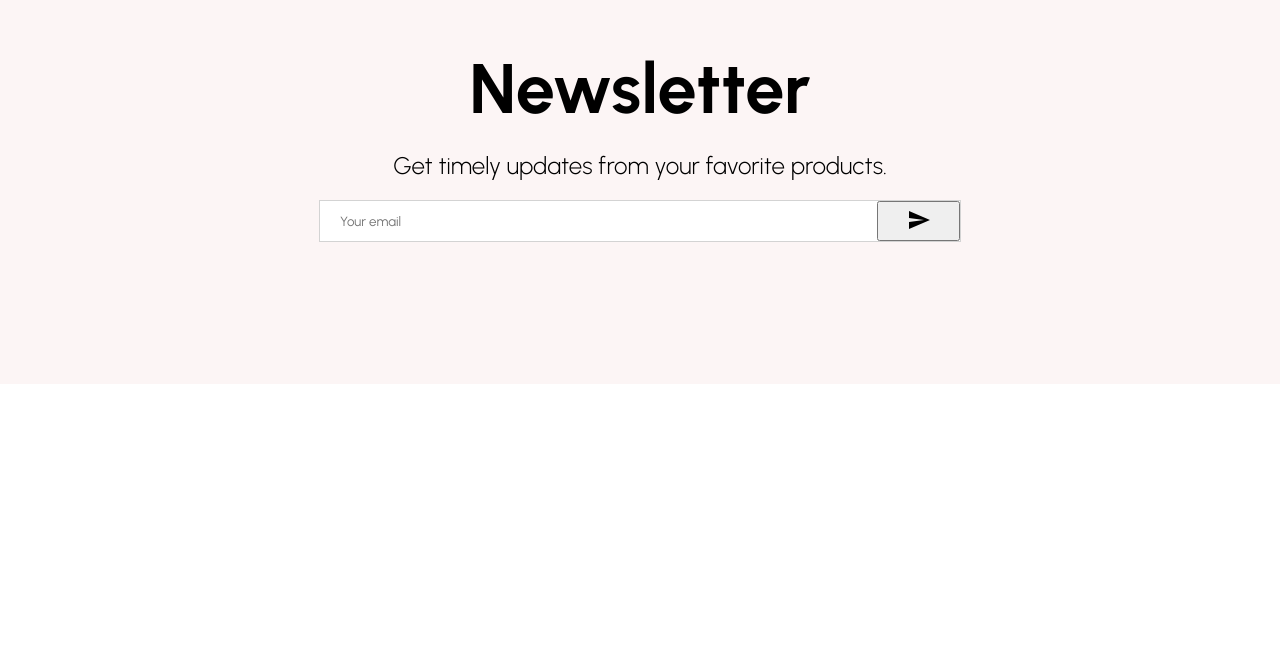
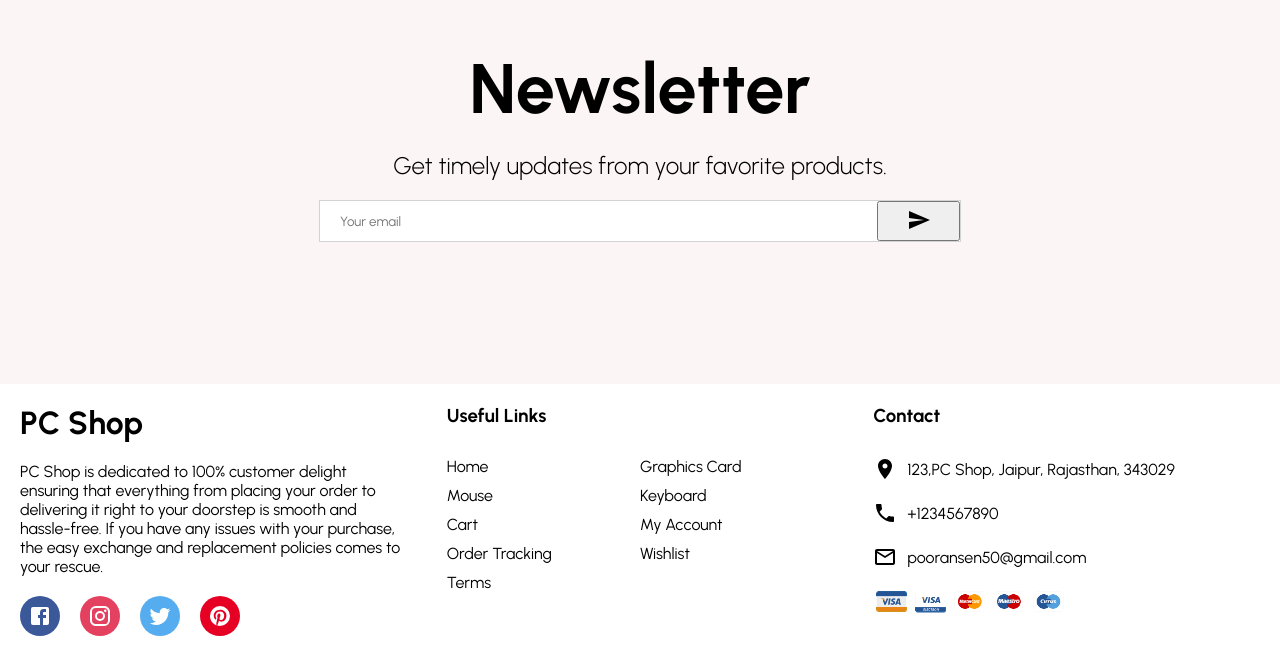
Before and after one commit to iampooran/ecommerce, a React (Create React App) app: page / in a window 1280 px wide. Shown: the part 2712-3368 px from the top of the page. Before the commit the page ends 3096 px from the top, so only its background shows below. Built offline with nearby package versions, Linux system fonts and the light colour scheme.

Commit message:
Footer Created

```diff
--- /dev/null
+++ b/src/components/Footer.jsx
@@ -0,0 +1,136 @@
+import { Facebook, Instagram, MailOutlined, Phone, Pinterest, Room, Twitter } from '@mui/icons-material';
+import styled from 'styled-components'
+
+import paymentMethod from "./Images/payment_method.png"
+
+
+const Container = styled.div`
+    display: flex;
+`;
+
+const Left = styled.div`
+    flex:1;
+    display: flex;
+    padding: 20px;
+    flex-direction: column;
+`;
+
+const Logo = styled.h1``;
+
+const Desc = styled.p`
+    margin: 20px 0px;
+`;
+
+const SocialContainer = styled.div`
+    display: flex;
+`;
+
+const SocialIcon= styled.div`
+    width: 40px;
+    height: 40px;
+    border-radius: 50%;
+    color: white;
+    background-color: #${props=>props.color};
+    display: flex;
+    align-items: center;
+    justify-content: center;
+    margin-right: 20px;
+`;
+
+const Center = styled.div`
+    flex:1;
+    padding: 20px;
+`;
+
+const Title = styled.h3`
+    margin-bottom: 30px;
+`;
+
+const List = styled.ul`
+    margin: 0;
+    padding: 0;
+    list-style: none;
+    display: flex;
+    flex-wrap: wrap;
+`;
+
+const ListItem = styled.li`
+    width: 50%;
+    margin-bottom: 10px;
+`;
+
+const Right = styled.div`
+    flex:1;
+    padding: 20px;
+`;
+
+const  ContactItem = styled.div`
+    margin-bottom: 20px;
+    display: flex;
+    align-items: center;
+`;
+
+const Payment = styled.img`
+    width: 50%;
+`;
+
+
+
+const Footer = () => {
+  return (
+    <Container>
+        <Left>
+
+            <Logo>PC Shop</Logo>
+            <Desc>PC Shop is dedicated to 100% customer delight ensuring that everything from placing your order to delivering it right to your doorstep is smooth and hassle-free. If you have any issues with your purchase, the easy exchange and replacement policies comes to your rescue.
+            </Desc>
+            <SocialContainer>
+                <SocialIcon color='3B5999'>
+                    <Facebook/>
+                </SocialIcon >
+                <SocialIcon color='E4405F'>
+                    <Instagram/>
+                </SocialIcon>
+                <SocialIcon color='55ACEE'>
+                    <Twitter/>
+                </SocialIcon>
+                <SocialIcon color='E60023'>
+                    <Pinterest/>
+                </SocialIcon>
+            </SocialContainer>
+        </Left>
+
+        <Center>
+            <Title>Useful Links</Title>
+            <List>
+                <ListItem>Home</ListItem>
+                <ListItem>Graphics Card</ListItem>
+                <ListItem>Mouse</ListItem>
+                <ListItem>Keyboard</ListItem>
+                <ListItem>Cart</ListItem>
+                <ListItem>My Account</ListItem>
+                <ListItem>Order Tracking</ListItem>
+                <ListItem>Wishlist</ListItem>
+                <ListItem>Terms</ListItem>
+            </List>
+        </Center>
+
+
+        <Right>
+            <Title>Contact</Title>
+            <ContactItem>
+                <Room style={{marginRight:"10px"}}/> 123,PC Shop, Jaipur, Rajasthan, 343029
+            </ContactItem>
+            <ContactItem>
+                <Phone style={{marginRight:"10px"}}/> +1234567890
+            </ContactItem>
+            <ContactItem>
+                <MailOutlined style={{marginRight:"10px"}}/> pooransen50@gmail.com
+            </ContactItem>
+            <Payment src={paymentMethod}/>
+        </Right>
+    </Container>
+  )
+}
+
+export default Footer
--- a/src/pages/Home.jsx
+++ b/src/pages/Home.jsx
@@ -1,6 +1,7 @@
 import React from 'react'
 import Anouncement from '../components/Anouncement'
 import Categories from '../components/Categories'
+import Footer from '../components/Footer'
 import Navbar from '../components/Navbar'
 import Newsletter from '../components/Newsletter'
 import Products from '../components/Products'
@@ -15,6 +16,7 @@ const Home = () => {
         <Categories/>
         <Products/>
         <Newsletter/>
+        <Footer/>
     </div>
   )
 }
```
Also changed, not shown: src/components/Images/payment_method.png (added).
